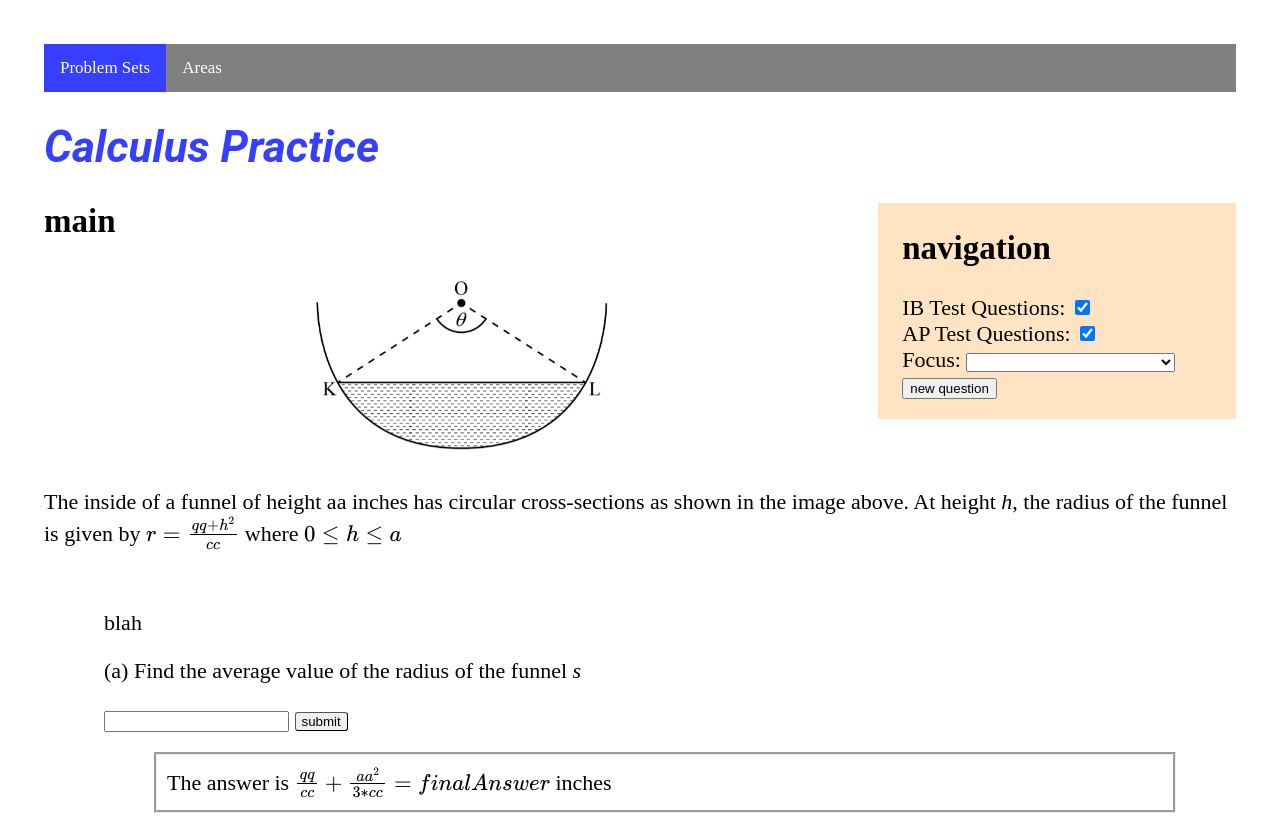
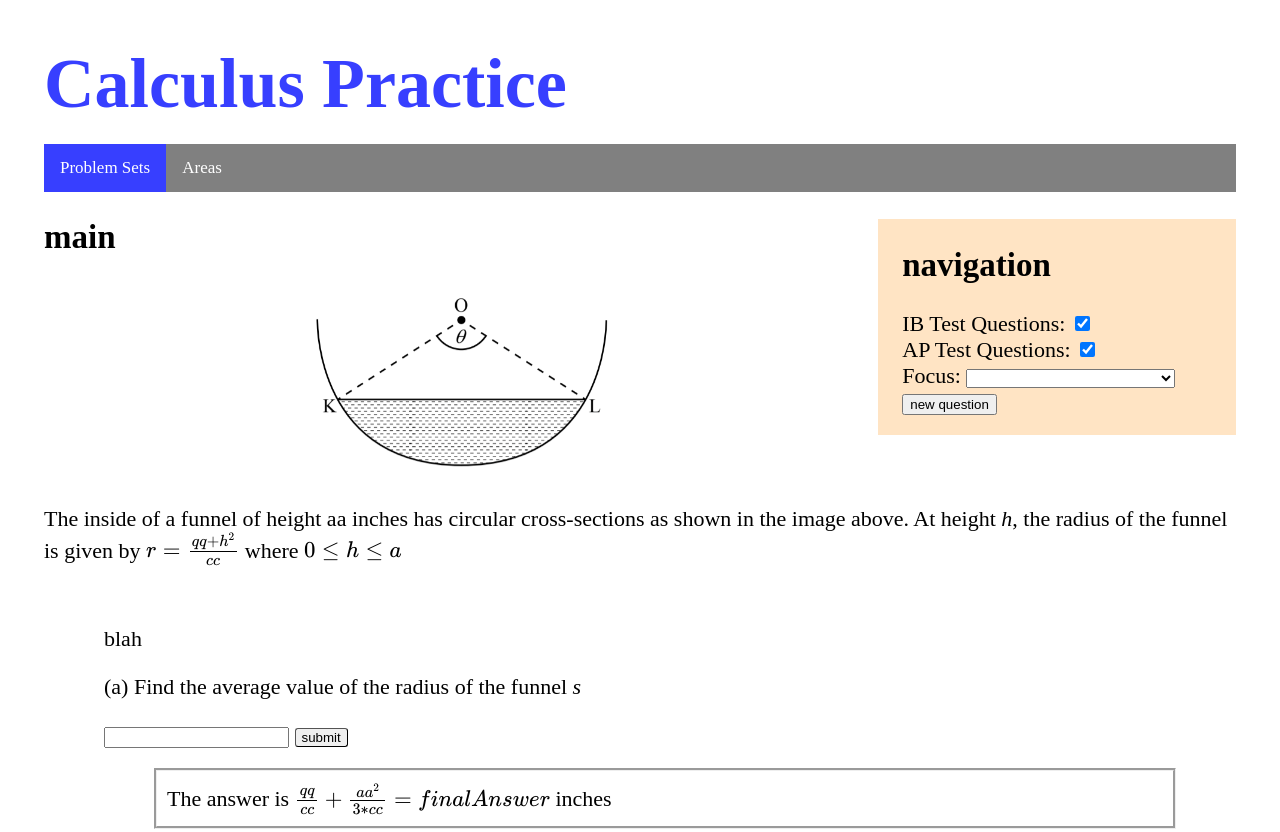
Before and after one commit to AlexanderPortland/calculus-trainer-2, a website: page learn.html in a window 1280 px wide. Shown: the top 832 px of the page. Drawn offline with nearby package versions, Linux system fonts and the light colour scheme.

Commit message:
Header style updates

```diff
--- a/index.css
+++ b/index.css
@@ -8,7 +8,8 @@
   }
 
   h1 {
-    font-style: italic;
+    font-size: 70px;
+    font-style: Bold;
     color: #373fff;
     font-family: 'Times New Roman', Times, serif;
     text-align: center;
--- a/learn.html
+++ b/learn.html
@@ -21,14 +21,15 @@
     <script src="question-bank.js" defer></script>
   </head>
   <body>
+    <div class = "header">
+      <h1 id = "title">Calculus Practice</h1>
+    </div>
     <div class = "topnav">
       <a class="active">Problem Sets</a>
       <a href="areas.html">Areas</a>
     </div>
     <div>
-      <div class = "header">
-        <h1 id = "title">Calculus Practice</h1>
-      </div>
+
         <div class = "nav">
           <h2>
             navigation
--- a/style.css
+++ b/style.css
@@ -6,10 +6,18 @@
     font-size: 22px;
   }
 
-  h1 {
+  /*h1 {
     font-style: italic;
     color: #373fff;
-    font-family: Roboto;
+  }*/
+
+  h1 {
+    font-size: 70px;
+    font-style: Bold;
+    color: #373fff;
+    margin-top: 20px;
+    margin-bottom: 20px;
+    font-family: 'Times New Roman', Times, serif;
   }
 
   .questions{
```
Also changed, not shown: areas.html (+3 -1 lines).
